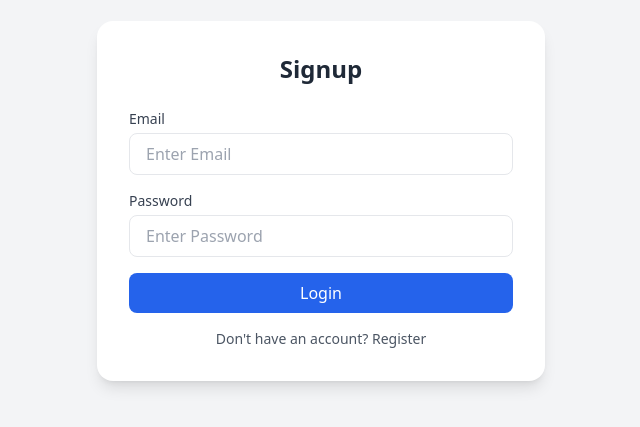
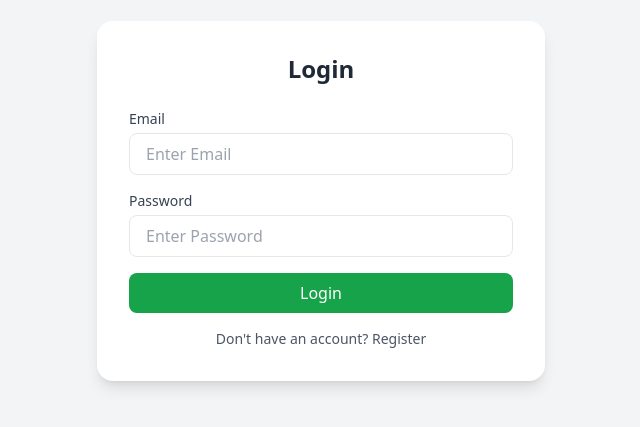
Before and after one commit to Priyanshsingh1391/NoteApp, a React app in the folder frontend/: page /login in a window 1280 px wide. Shown: the part 199-626 px from the top of the page, without its empty margins (319-959 px from the left). Built offline with nearby package versions, Linux system fonts and the light colour scheme; no server answers; the HTML template or start-up script is replaced by a standard one.

Commit message:
colour of button

```diff
--- a/frontend/src/pages/Login.jsx
+++ b/frontend/src/pages/Login.jsx
@@ -30,7 +30,7 @@ const Login = () => {
   return (
     <div className="min-h-screen flex items-center justify-center bg-gray-100">
       <div className="bg-white p-8 rounded-2xl shadow-lg w-full max-w-md">
-        <h2 className="text-2xl font-bold mb-6 text-center text-gray-800">Signup</h2>
+        <h2 className="text-2xl font-bold mb-6 text-center text-gray-800">Login</h2>
         <form className="space-y-4" onSubmit={handleSubmit}>
 
           <div>
@@ -56,7 +56,7 @@ const Login = () => {
           </div>
           <button
             type="submit"
-            className="w-full bg-blue-600 text-white py-2 rounded-lg hover:bg-blue-700 transition-colors"
+            className="w-full bg-green-600 text-white py-2 rounded-lg hover:bg-green-700 transition-colors"
           >
             Login
           </button>
--- a/frontend/src/pages/Signup.jsx
+++ b/frontend/src/pages/Signup.jsx
@@ -63,7 +63,7 @@ const Signup = () => {
           </div>
           <button
             type="submit"
-            className="w-full bg-blue-600 text-white py-2 rounded-lg hover:bg-blue-700 transition-colors"
+            className="w-full bg-green-600 text-white py-2 rounded-lg hover:bg-green-700 transition-colors"
           >
             Signup
           </button>
```
